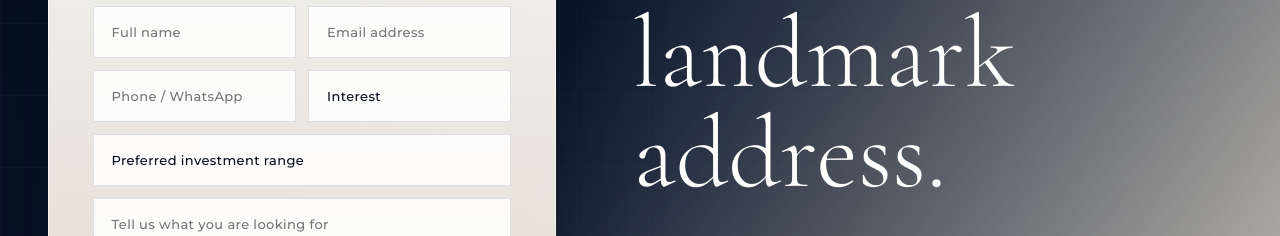
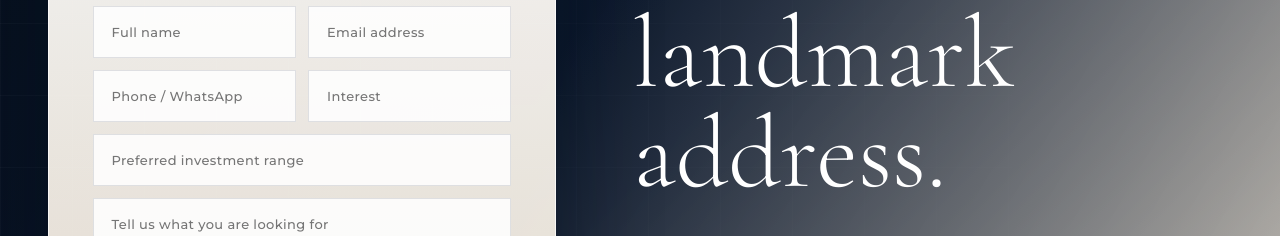
Before and after one commit to Nadeemsafwat/adva, a React (Create React App) app: page / in a window 1280 px wide. Shown: the part 480-716 px from the top of the page. Built offline with nearby package versions, Linux system fonts and the light colour scheme.

Commit message:
contact update

```diff
--- a/src/components/Contact.jsx
+++ b/src/components/Contact.jsx
@@ -56,7 +56,6 @@ export default function Contact() {
   const ref = useRef(null);
 
   const contactDetails = t('contact.details');
-  const interests = t('contact.interests');
   const proof = t('contact.proof');
   const fields = t('contact.fields');
 
@@ -300,7 +299,7 @@ export default function Contact() {
                 </p>
               </div>
             ) : (
-              <form onSubmit={handleSubmit} style={formShell}>
+              <form onSubmit={handleSubmit} autoComplete="off" style={formShell}>
                 <div
                   style={{
                     position: 'absolute',
@@ -339,13 +338,17 @@ export default function Contact() {
                   <Field
                     type="text"
                     placeholder={fields.name}
+                    aria-label={fields.name}
+                    autoComplete="off"
                     required
                     value={form.name}
                     onChange={(event) => setForm({ ...form, name: event.target.value })}
                   />
                   <Field
-                    type="email"
+                    type="text"
                     placeholder={fields.email}
+                    aria-label={fields.email}
+                    autoComplete="off"
                     required
                     value={form.email}
                     onChange={(event) => setForm({ ...form, email: event.target.value })}
@@ -354,41 +357,40 @@ export default function Contact() {
 
                 <div className="contact-form-grid" style={{ display: 'grid', gridTemplateColumns: '1fr 1fr', gap: '12px', marginBottom: '12px' }}>
                   <Field
-                    type="tel"
+                    type="text"
                     placeholder={fields.phone}
+                    aria-label={fields.phone}
+                    autoComplete="off"
                     value={form.phone}
                     onChange={(event) => setForm({ ...form, phone: event.target.value })}
                   />
                   <Field
-                    as="select"
+                    type="text"
                     required
+                    placeholder={fields.interestDefault}
+                    aria-label={fields.interestDefault}
+                    autoComplete="off"
                     value={form.interest}
                     onChange={(event) => setForm({ ...form, interest: event.target.value })}
-                    style={{ appearance: 'none', cursor: 'pointer' }}
-                  >
-                    <option value="" disabled>{fields.interestDefault}</option>
-                    {interests.map((interest) => (
-                      <option key={interest} value={interest}>{interest}</option>
-                    ))}
-                  </Field>
+                  />
                 </div>
 
                 <Field
-                  as="select"
+                  type="text"
+                  placeholder={fields.budgetDefault}
+                  aria-label={fields.budgetDefault}
+                  autoComplete="off"
                   value={form.budget}
                   onChange={(event) => setForm({ ...form, budget: event.target.value })}
-                  style={{ appearance: 'none', cursor: 'pointer', marginBottom: '12px' }}
-                >
-                  <option value="">{fields.budgetDefault}</option>
-                  {fields.budgetOptions.map((opt) => (
-                    <option key={opt.value} value={opt.value}>{opt.label}</option>
-                  ))}
-                </Field>
+                  style={{ marginBottom: '12px' }}
+                />
 
                 <Field
                   as="textarea"
                   rows={5}
                   placeholder={fields.message}
+                  aria-label={fields.message}
+                  autoComplete="off"
                   value={form.message}
                   onChange={(event) => setForm({ ...form, message: event.target.value })}
                   style={{ resize: 'vertical', minHeight: '126px', marginBottom: '16px', lineHeight: 1.65 }}
```
